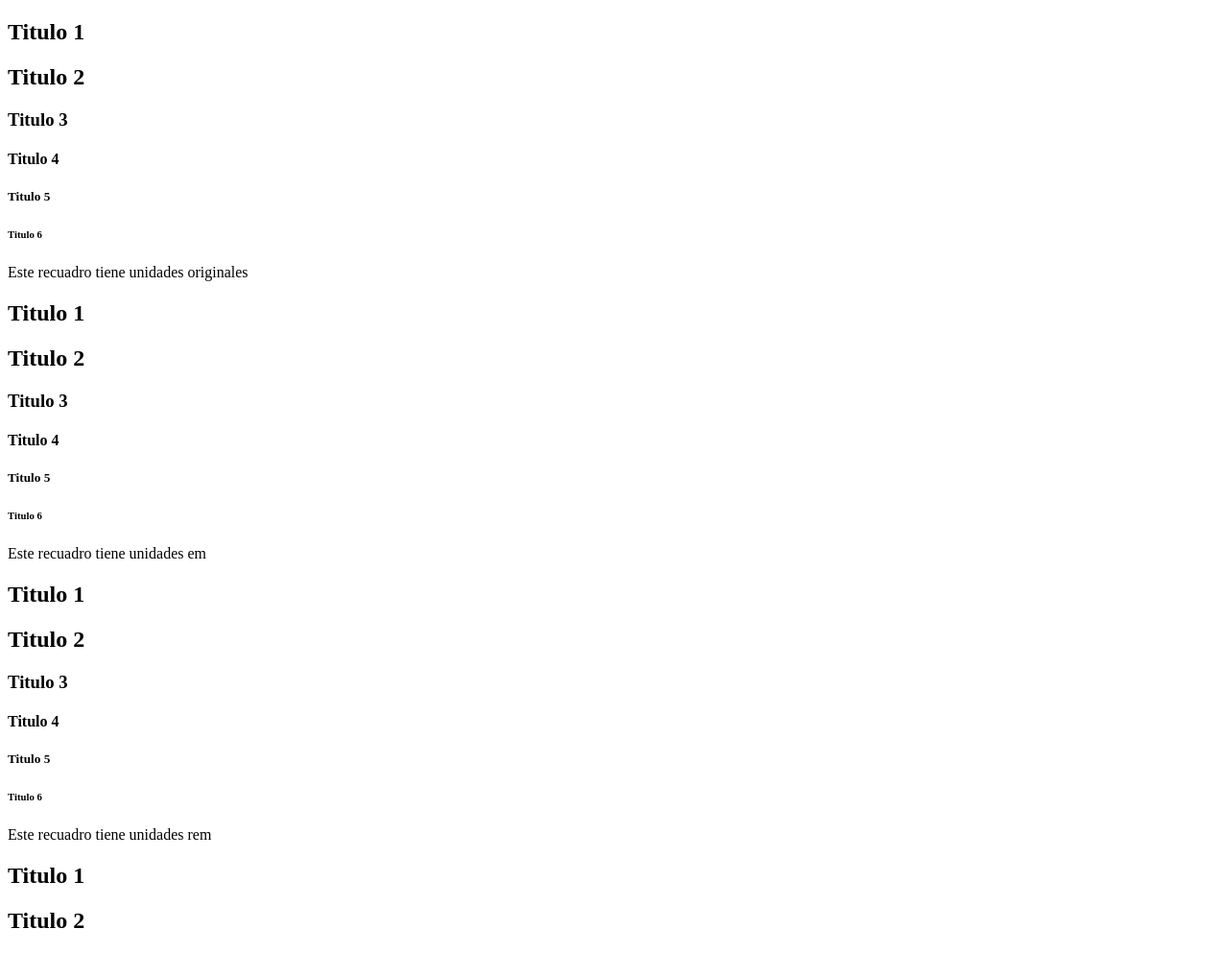
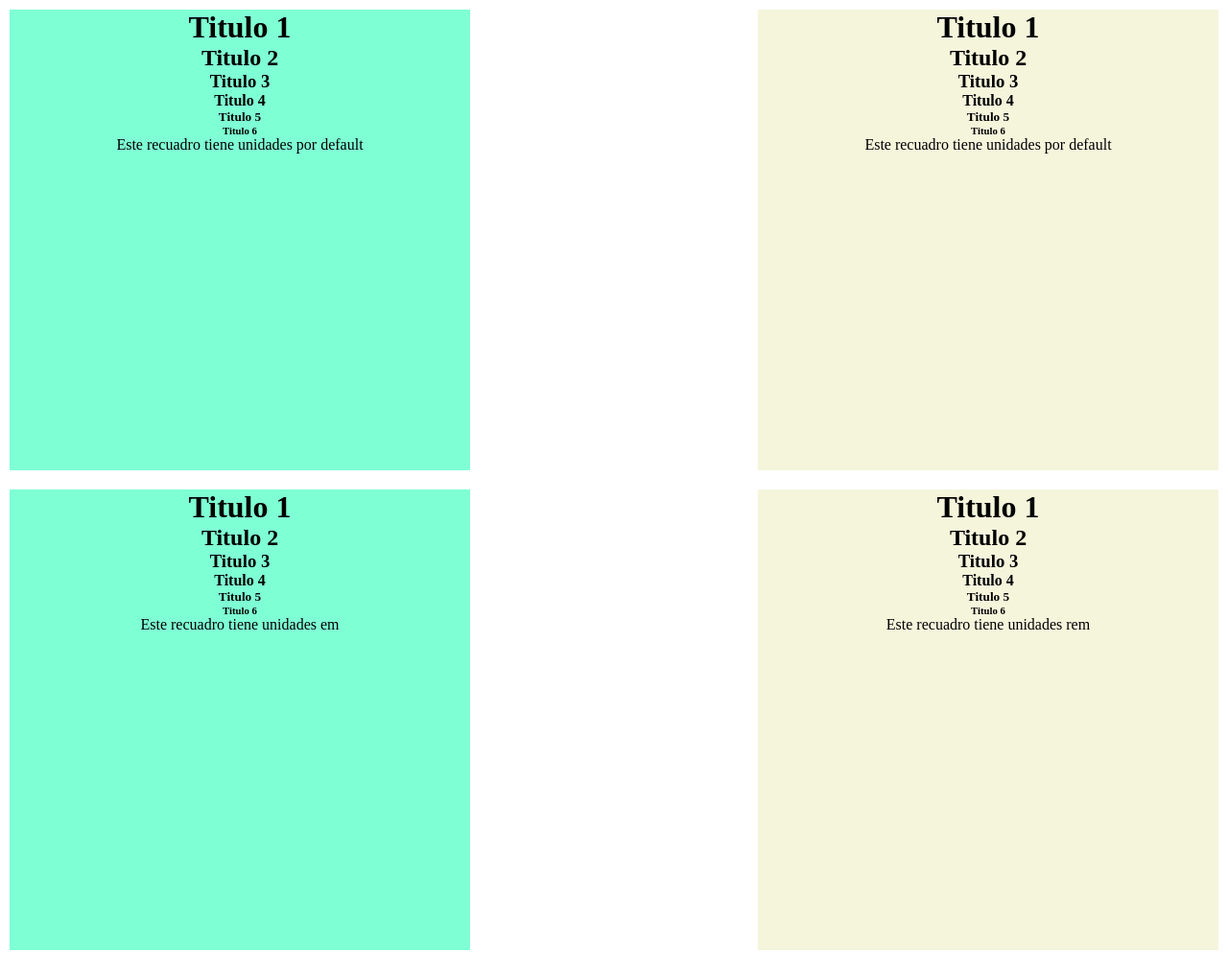
Before and after one commit to Broderpixelv1/absoluteRelativeUnits.github.io, a plain HTML site: page index.html in a window 1280 px wide. Shown: the top 993 px of the page at 96% size. Drawn offline with Linux system fonts and the light colour scheme.

Commit message:
unify the cards section and i reduced  the code css

```diff
--- a/css/style.css
+++ b/css/style.css
@@ -0,0 +1,30 @@
+*{
+    margin:0;
+    padding: 0;
+    box-sizing: border-box;
+}
+
+html, body{
+    height: 100vh;
+    width: 100vw;
+}
+
+main{
+    display: flex;
+    justify-content: space-between;
+    flex-wrap: wrap;
+    height: 100vh;
+}
+
+.contentCard{
+    width: 30em;
+    height: 30em;
+    margin: 10px;
+    background-color: aquamarine;
+    display: flex;
+    align-items: center;
+    flex-direction: column;
+}
+main > *:nth-child(2n){
+    background-color:beige;
+}
--- a/index.html
+++ b/index.html
@@ -3,23 +3,31 @@
 <head>
     <meta charset="UTF-8">
     <meta name="viewport" content="width=device-width, initial-scale=1.0">
-    <title>Document</title>
+    <link rel="stylesheet" href="css/style.css">
+    <title>Absolute and Relative Unite comparation</title>
 </head>
 <body>
 
-    <div id="container">
         <main role="main">
-            <section class="uniTextBox">
-                <div class="contentBox original">
+                <div class="contentCard welcameCard">
                     <h1>Titulo 1</h1>
                     <h2>Titulo 2</h2>
                     <h3>Titulo 3</h3>
                     <h4>Titulo 4</h4>
                     <h5>Titulo 5</h5>
                     <h6>Titulo 6</h6>
-                    <p>Este recuadro tiene unidades originales</p>
+                    <p>Este recuadro tiene unidades por default</p>
                 </div>
-                <div class="contentBox emBox">
+                <div class="contentCard originalCard">
+                    <h1>Titulo 1</h1>
+                    <h2>Titulo 2</h2>
+                    <h3>Titulo 3</h3>
+                    <h4>Titulo 4</h4>
+                    <h5>Titulo 5</h5>
+                    <h6>Titulo 6</h6>
+                    <p>Este recuadro tiene unidades por default</p>
+                </div>
+                <div class="contentCard emCard">
                     <h1>Titulo 1</h1>
                     <h2>Titulo 2</h2>
                     <h3>Titulo 3</h3>
@@ -28,7 +36,7 @@
                     <h6>Titulo 6</h6>
                     <p>Este recuadro tiene unidades em</p>
                 </div>
-                <div class="contentBox remBox">
+                <div class="contentCard remCar">
                     <h1>Titulo 1</h1>
                     <h2>Titulo 2</h2>
                     <h3>Titulo 3</h3>
@@ -37,7 +45,7 @@
                     <h6>Titulo 6</h6>
                     <p>Este recuadro tiene unidades rem</p>
                 </div>
-                <div class="contentBox pxBox">
+                <div class="contentCard pxCard">
                     <h1>Titulo 1</h1>
                     <h2>Titulo 2</h2>
                     <h3>Titulo 3</h3>
@@ -46,9 +54,8 @@
                     <h6>Titulo 6</h6>
                     <p>Este recuadro tiene unidades px</p>
                 </div>
-            </section>
-            <section class="unitDivBox">
-                <div class="contentBox porcentageBox">
+
+                <div class="contentCard porcentageCard">
                     <h1>Titulo 1</h1>
                     <h2>Titulo 2</h2>
                     <h3>Titulo 3</h3>
@@ -57,7 +64,7 @@
                     <h6>Titulo 6</h6>
                     <p>Este recuadro tiene unidades en %</p>
                 </div>
-                <div class="contentBox vwBox">
+                <div class="contentCard vwCardx">
                     <h1>Titulo 1</h1>
                     <h2>Titulo 2</h2>
                     <h3>Titulo 3</h3>
@@ -66,7 +73,7 @@
                     <h6>Titulo 6</h6>
                     <p>Este recuadro tiene unidades vm</p>
                 </div>
-                <div class="contentBox vhBox">
+                <div class="contentCard vhCard">
                     <h1>Titulo 1</h1>
                     <h2>Titulo 2</h2>
                     <h3>Titulo 3</h3>
@@ -75,10 +82,9 @@
                     <h6>Titulo 6</h6>
                     <p>Este recuadro tiene unidades vh</p>
                 </div>
-            </section>
 
         </main>
-    </div>
+
 
 </body>
 </html>
```
